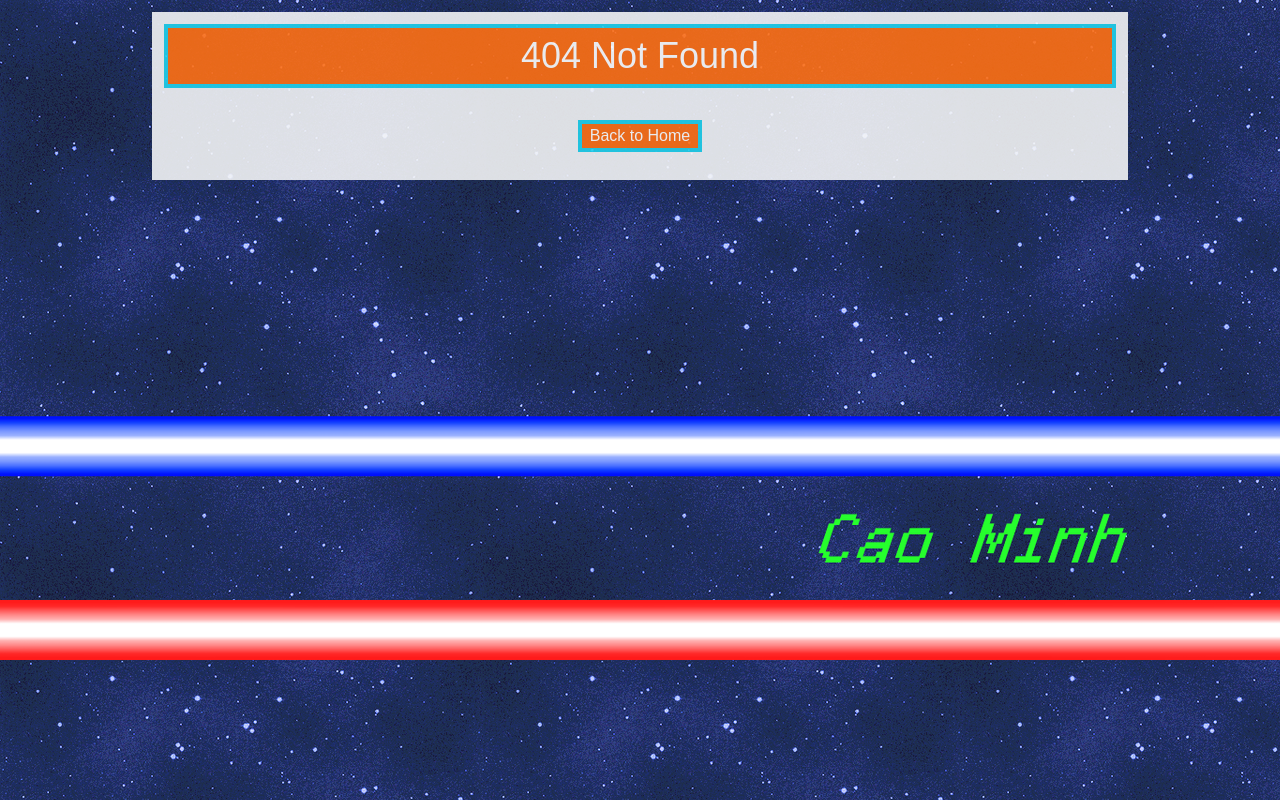
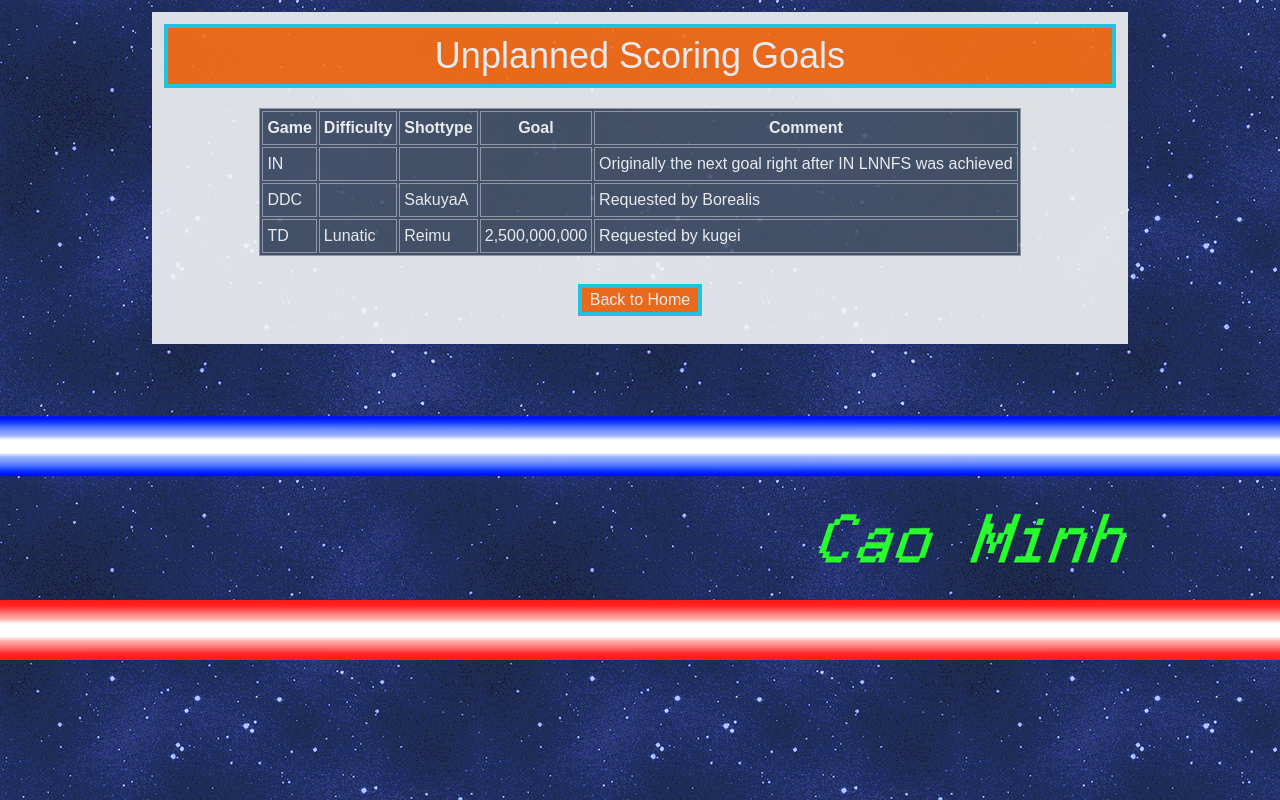
Before and after one commit to hoangcaominh/hoangcaominh.github.io, a Vue app: page /usg in a window 1280 px wide. Before the commit this address had no page. Built offline with nearby package versions, Linux system fonts and the light colour scheme.

Commit message:
Add hidden pages

```diff
--- /dev/null
+++ b/src/data/json/games.json
@@ -0,0 +1,11 @@
+[
+  {
+    "name": "HRtL v0.003a",
+    "links": [
+      {
+        "url": "https://mega.nz/file/ycwDRQiA#61Njds9Z6eKIdd4CD6OL9jx9LzPxo8uu8pqI8fZcU6Y",
+        "name": "Mega"
+      }
+    ]
+  }
+]
--- a/src/router/index.ts
+++ b/src/router/index.ts
@@ -9,6 +9,8 @@ import ReplayView from "@/views/ReplayView.vue";
 import WebsiteView from "@/views/WebsiteView.vue";
 import NotFoundView from "@/views/NotFoundView.vue";
 import { nextTick } from "vue";
+import GameView from "@/views/GameView.vue";
+import USGView from "@/views/USGView.vue";
 
 const router = createRouter({
   history: createWebHistory(import.meta.env.BASE_URL),
@@ -69,6 +71,23 @@ const router = createRouter({
         title: "Websites"
       }
     },
+    // Hidden routes
+    {
+      path: "/games",
+      name: "games",
+      component: GameView,
+      meta: {
+        title: "Games"
+      }
+    },
+    {
+      path: "/usg",
+      name: "usg",
+      component: USGView,
+      meta: {
+        title: "USG"
+      }
+    },
     {
       path: "/:pathMatch(.*)*",
       name: "notfound",
@@ -83,7 +102,7 @@ const router = createRouter({
 // eslint-disable-next-line @typescript-eslint/no-unused-vars
 router.afterEach((to, from) => {
   nextTick(() => {
-    document.title = to.meta.title as string ?? "Website";
+    document.title = (to.meta.title as string) ?? "Website";
   });
 });
 
--- /dev/null
+++ b/src/views/GameView.vue
@@ -0,0 +1,21 @@
+<script setup lang="ts">
+import games from "@/data/json/games.json";
+</script>
+
+<template>
+  <PageTitle>Replays</PageTitle>
+  <div class="text-center" v-for="(game, i) in games" :key="game.name">
+    <p class="mt-6 italic font-bold" :class="i % 2 == 0 ? 'text-blue-600' : 'text-red-500'">
+      {{ game.name }}
+    </p>
+    <div v-for="link in game.links" :key="link.url">
+      <a
+        class="p-1 text-green-700 hover:bg-green-700 hover:text-white"
+        :href="link.url"
+        target="_blank"
+        >{{ link.name }}</a
+      >
+    </div>
+    <PageBackButton></PageBackButton>
+  </div>
+</template>
--- /dev/null
+++ b/src/views/USGView.vue
@@ -0,0 +1,33 @@
+<script setup lang="ts">
+import usg from "@/data/json/usg.json";
+</script>
+
+<template>
+  <PageTitle>Unplanned Scoring Goals</PageTitle>
+  <div class="text-center">
+    <table
+      class="table-auto mx-auto my-4 border-separate border border-gray-400 text-white bg-slate-600"
+    >
+      <thead>
+        <tr>
+          <th class="border-separate border border-gray-400 p-1">Game</th>
+          <th class="border-separate border border-gray-400 p-1">Difficulty</th>
+          <th class="border-separate border border-gray-400 p-1">Shottype</th>
+          <th class="border-separate border border-gray-400 p-1">Goal</th>
+          <th class="border-separate border border-gray-400 p-1">Comment</th>
+        </tr>
+      </thead>
+      <tbody>
+        <!-- eslint-disable-next-line vue/require-v-for-key -->
+        <tr class="text-left" v-for="obj in usg">
+          <td class="border-separate border border-gray-400 p-1">{{ obj.game }}</td>
+          <td class="border-separate border border-gray-400 p-1">{{ obj.difficulty }}</td>
+          <td class="border-separate border border-gray-400 p-1">{{ obj.shottype }}</td>
+          <td class="border-separate border border-gray-400 p-1">{{ obj.goal }}</td>
+          <td class="border-separate border border-gray-400 p-1">{{ obj.comment }}</td>
+        </tr>
+      </tbody>
+    </table>
+    <PageBackButton></PageBackButton>
+  </div>
+</template>
```
